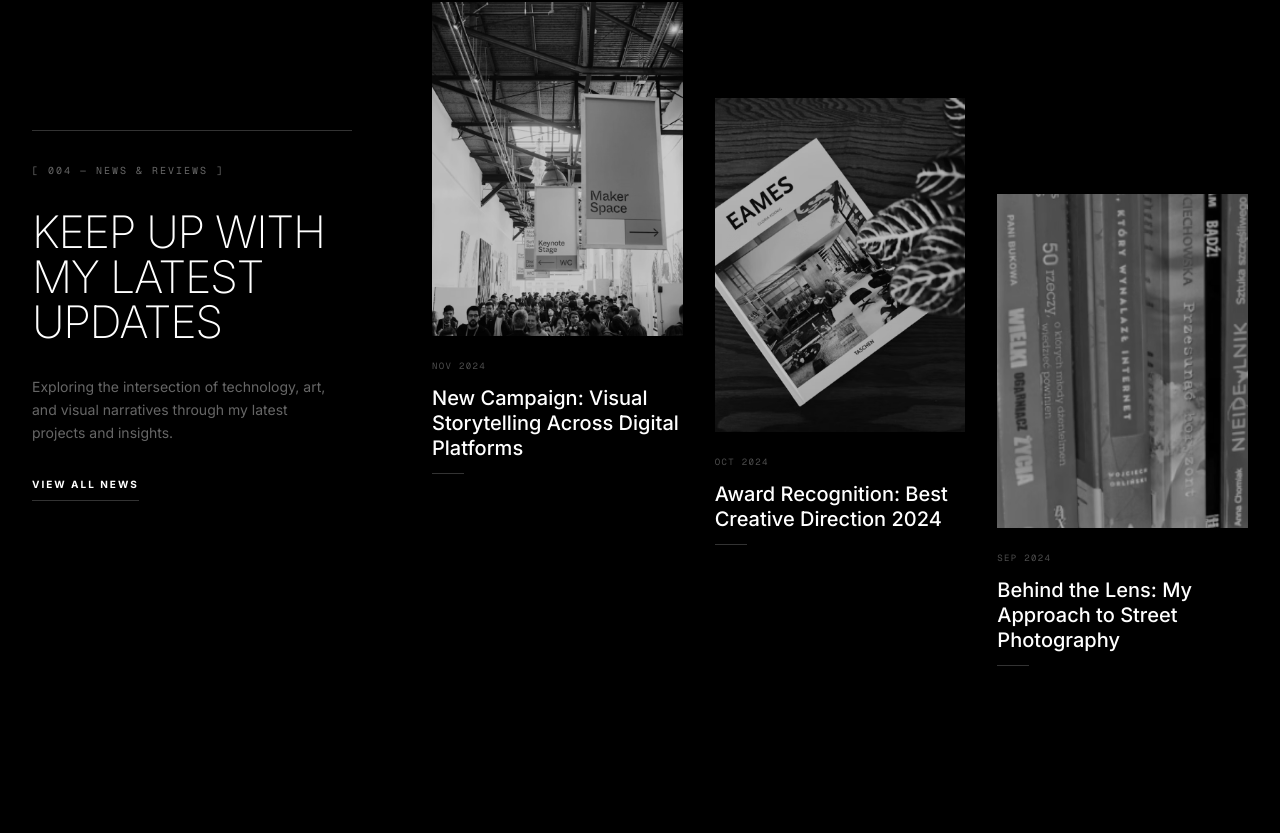
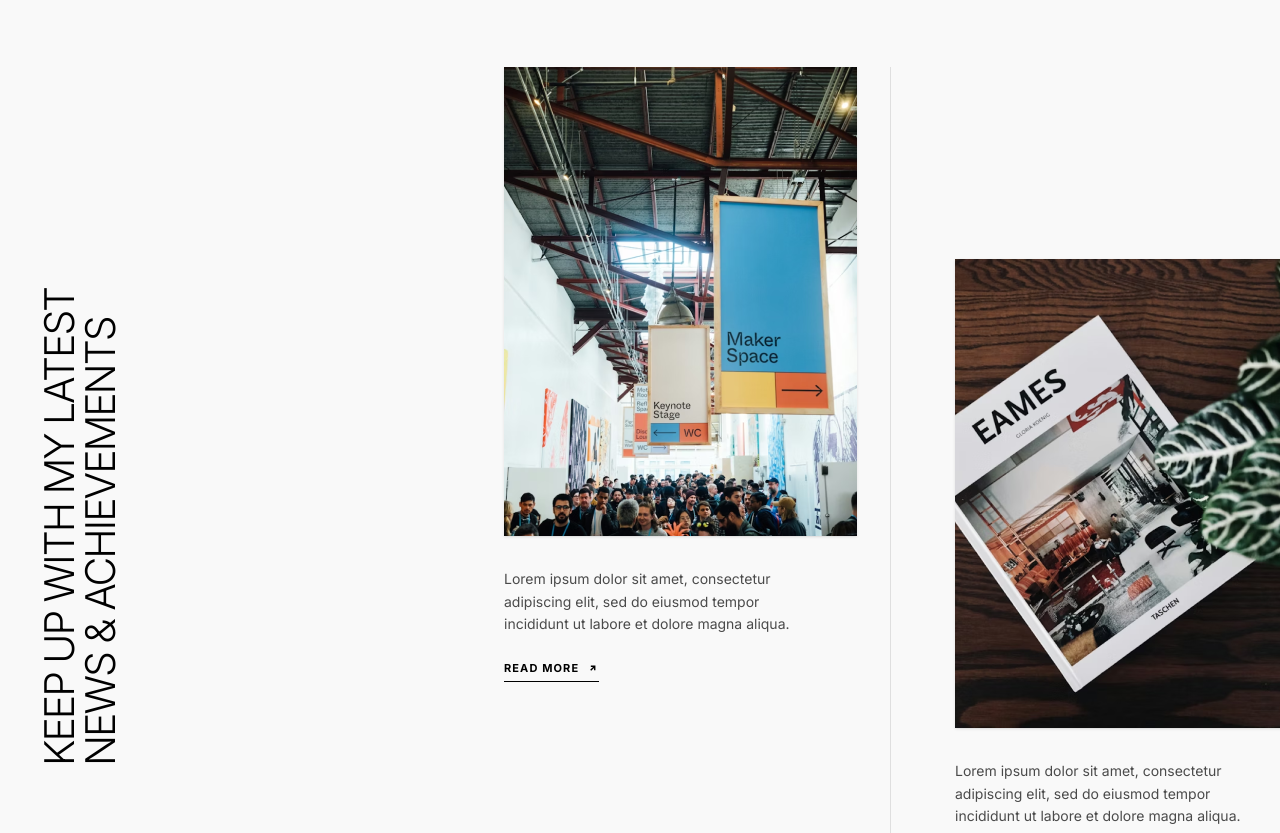
Before and after one commit to MagghyJi/portfolio-flux, a Next.js app: page / in a window 1280 px wide. Shown: the part 8187-9020 px from the top of the page. Built offline with nearby package versions, Linux system fonts and the light colour scheme; a web font is replaced by a local one.

Commit message:
Aligned News section layout and title baseline

```diff
--- a/src/app/components/News.tsx
+++ b/src/app/components/News.tsx
@@ -1,82 +1,88 @@
+"use client";
+
 import Image from "next/image";
 
 const articles = [
   {
     img: "/article-1-image.png",
-    date: "NOV 2024",
-    title: "New Campaign: Visual Storytelling Across Digital Platforms",
-    className: "md:mt-0"
+    text: "Lorem ipsum dolor sit amet, consectetur adipiscing elit, sed do eiusmod tempor incididunt ut labore et dolore magna aliqua.",
+    offset: "mt-0"
   },
   {
     img: "/article-2-image.png",
-    date: "OCT 2024",
-    title: "Award Recognition: Best Creative Direction 2024",
-    className: "md:mt-24"
+    text: "Lorem ipsum dolor sit amet, consectetur adipiscing elit, sed do eiusmod tempor incididunt ut labore et dolore magna aliqua.",
+    offset: "pt-48"
   },
   {
     img: "/article-3-image.png",
-    date: "SEP 2024",
-    title: "Behind the Lens: My Approach to Street Photography",
-    className: "md:mt-48"
+    text: "Lorem ipsum dolor sit amet, consectetur adipiscing elit, sed do eiusmod tempor incididunt ut labore et dolore magna aliqua.",
+    offset: "pt-24"
   },
 ];
 
 export default function News() {
   return (
-    <section id="news" className="bg-black text-white overflow-hidden py-32 px-8">
-      <div className="max-w-7xl mx-auto">
-        <div className="flex flex-col md:flex-row gap-20 items-start">
-          {/* Left: section heading */}
-          <div className="flex flex-col gap-8 flex-shrink-0 sticky top-32" style={{ width: "clamp(250px, 25vw, 400px)" }}>
-            <div className="h-px bg-white/20 w-full" />
-            <span
-              className="font-mono text-[10px] uppercase text-white/40 tracking-[0.2em]"
-            >
-              [ 004 — NEWS & REVIEWS ]
-            </span>
-            <h2
-              className="text-[4rem] md:text-[3.5vw] font-extralight uppercase leading-[1.0] text-white"
-              style={{ letterSpacing: "-0.03em" }}
-            >
-              KEEP UP WITH MY LATEST UPDATES
+    <section id="news" className="bg-[#F9F9F9] py-48 relative text-[#000000] border-t border-black/5 overflow-hidden">
+      <style jsx global>{`
+        .no-scrollbar::-webkit-scrollbar {
+          display: none;
+        }
+        .no-scrollbar {
+          -ms-overflow-style: none;
+          scrollbar-width: none;
+        }
+      `}</style>
+
+      <div className="flex flex-row items-stretch pl-12 md:pl-20 min-h-[900px]">
+
+        {/* Sidebar Title - Aligned to the base (Read More line) */}
+        <div className="w-48 flex-shrink-0 relative z-20 mr-32">
+          {/* Using absolute positioning to anchor it to the specific baseline */}
+          <div className="absolute bottom-[160px] left-0 w-full h-fit">
+            <h2 className="font-light uppercase tracking-tighter leading-none -rotate-90 origin-left whitespace-nowrap text-[2.5rem] md:text-[3.2vw] inline-block">
+              KEEP UP WITH MY LATEST <br className="hidden md:block" /> NEWS & ACHIEVEMENTS
             </h2>
-            <p className="text-white/40 text-sm leading-relaxed max-w-[300px]">
-              Exploring the intersection of technology, art, and visual narratives through my latest projects and insights.
-            </p>
-            <button className="text-[10px] font-bold uppercase tracking-[0.2em] border-b border-white/20 pb-2 w-max hover:border-white transition-colors">
-              View all news
-            </button>
+          </div>
         </div>
 
-          {/* Right: article cards */}
-          <div className="flex-1 grid grid-cols-1 md:grid-cols-2 lg:grid-cols-3 gap-8">
+        {/* Horizontal Scroll Container */}
+        <div className="flex-1 overflow-x-auto no-scrollbar flex gap-0 pl-10 pr-0">
           {articles.map((a, i) => (
-              <div key={i} className={`flex flex-col gap-6 cursor-pointer group ${a.className}`}>
-                <div className="relative overflow-hidden aspect-[3/4]">
+            <div
+              key={i}
+              className={`min-w-[450px] flex flex-col gap-8 px-16 border-l border-black/10 first:border-l-0 ${a.offset}`}
+            >
+              {/* Article Image - Fixed 353x469 */}
+              <div className="relative w-[353px] h-[469px] overflow-hidden shadow-sm">
                 <Image
                   src={a.img}
-                    alt={a.title}
+                  alt="News article"
                   fill
-                    className="object-cover grayscale group-hover:grayscale-0 transition-all duration-700 group-hover:scale-105"
+                  className="object-cover transition-transform duration-700 hover:scale-105"
                 />
-                  <div className="absolute inset-0 bg-black/20 group-hover:bg-transparent transition-colors" />
               </div>
-                <div className="flex flex-col gap-3">
-                  <span
-                    className="font-mono text-[9px] uppercase text-white/30 block tracking-[0.15em]"
-                  >
-                    {a.date}
-                  </span>
-                  <h3 className="text-xl font-medium leading-tight text-white group-hover:text-white/70 transition-colors">
-                    {a.title}
-                  </h3>
-                  <div className="w-8 h-px bg-white/20 group-hover:w-16 transition-all" />
+
+              {/* Article Content */}
+              <div className="flex flex-col gap-6 pb-12">
+                <p className="text-[14px] leading-relaxed text-[#000000]/70 max-w-[320px]">
+                  {a.text}
+                </p>
+                <div className="flex items-center gap-2 group cursor-pointer w-fit border-b border-[#000000] pb-1">
+                  <span className="text-[11px] font-bold uppercase tracking-widest text-[#000000]">Read more</span>
+                  <div className="relative w-3 h-3 transition-transform group-hover:translate-x-1">
+                    <Image
+                      src="/arrow-top-right.svg"
+                      alt="Arrow"
+                      fill
+                      className="object-contain"
+                    />
+                  </div>
+                </div>
               </div>
             </div>
           ))}
         </div>
       </div>
-      </div>
     </section>
   );
 }
```
Lines whose indentation alone changed are shown as unchanged.
